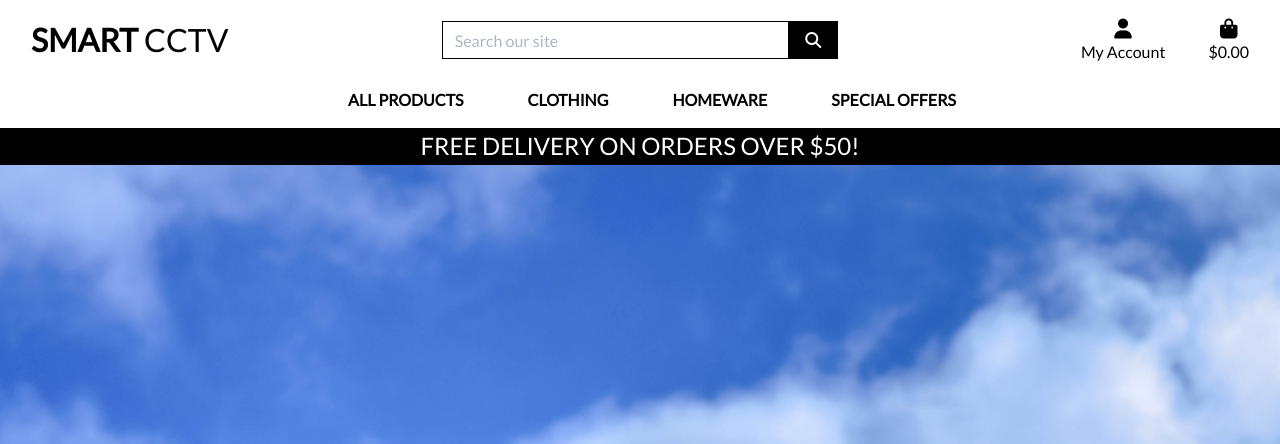
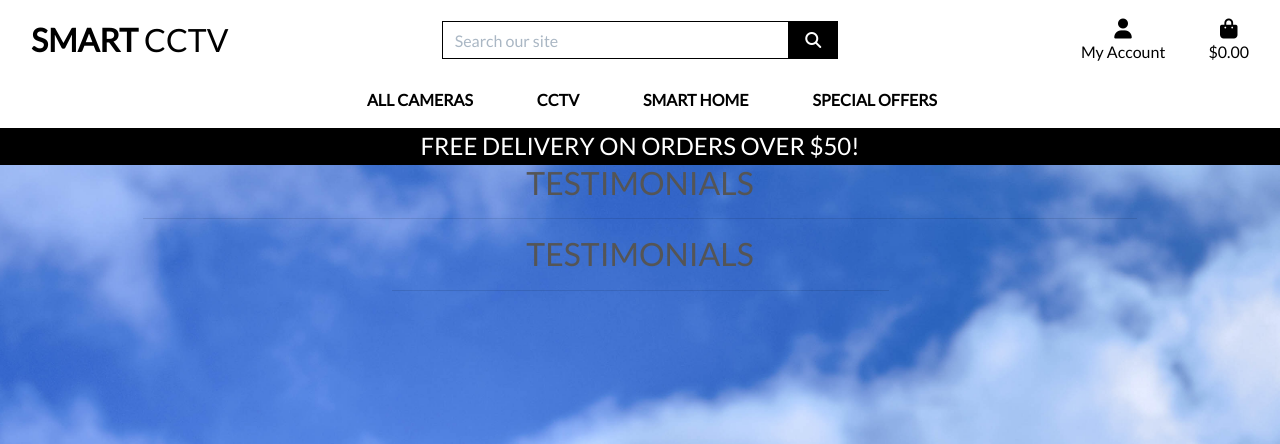
Before and after one commit to Zaurtime/smart_cctv, a Django app: page /testimonials/ in a window 1280 px wide. Shown: the top 444 px of the page. Run offline with Django 3.2, Linux system fonts and the light colour scheme; data that the repository does not hold is empty; some libraries are stand-ins or nearby versions.

Commit message:
Add bootstrap for testimonials and contact apps

```diff
--- a/static/css/base.css
+++ b/static/css/base.css
@@ -105,6 +105,8 @@ a.category-badge > span.badge:hover {
 input[name='q']::placeholder {
     color: #aab7c4;
 }
+
+
 
 /* ------------------------------- bootstrap toasts */
 
--- a/templates/includes/main-nav.html
+++ b/templates/includes/main-nav.html
@@ -2,31 +2,31 @@
     <ul class="navbar-nav w-auto mx-auto">
         <li class="nav-item dropdown">
             <a class="logo-font font-weight-bold nav-link text-black mr-5" href="#" id="all-products-link" data-toggle="dropdown" aria-haspopup="true" aria-expanded="false">
-                All Products
+                All Cameras
             </a>
             <div class="dropdown-menu border-0" aria-labelledby="all-products-link">
                 <a href="{% url 'products' %}?sort=price&direction=asc" class="dropdown-item">By Price</a>
                 <a href="{% url 'products' %}?sort=rating&direction=desc" class="dropdown-item ">By Rating</a>
                 <a href="{% url 'products' %}?sort=category&direction=asc" class="dropdown-item ">By Category</a>
-                <a href="{% url 'products' %}" class="dropdown-item">All Products</a>
+                <a href="{% url 'products' %}" class="dropdown-item">All Cameras</a>
             </div>
         </li>
 
         <li class="nav-item dropdown">
             <a class="logo-font font-weight-bold nav-link text-black mr-5" href="#" id="clothing-link" data-toggle="dropdown" aria-haspopup="true" aria-expanded="false">
-                Clothing
+                CCTV
             </a>
             <div class="dropdown-menu border-0" aria-labelledby="clothing-link">
-                <a href="{% url 'products' %}?category=activewear,essentials" class="dropdown-item">Activewear &amp; Essentials</a>
-                <a href="{% url 'products' %}?category=jeans" class="dropdown-item">Jeans</a>
-                <a href="{% url 'products' %}?category=shirts" class="dropdown-item">Shirts</a>
-                <a href="{% url 'products' %}?category=activewear,essentials,jeans,shirts" class="dropdown-item">All Clothing</a>
+                <a href="{% url 'products' %}?category=outdoor" class="dropdown-item">Outdoor Camera &amp; CCTV</a>
+                <a href="{% url 'products' %}?category=indoor" class="dropdown-item">Indoor Camera</a>
+                <a href="{% url 'products' %}?category=doorbell" class="dropdown-item">Doorbell Camera</a>
+                <a href="{% url 'products' %}?category=outdoor,cctv,indoor,doorbell" class="dropdown-item">All Cameras</a>
             </div>
         </li>
 
         <li class="nav-item dropdown">
             <a class="logo-font font-weight-bold nav-link text-black mr-5" href="#" id="homeware-link" data-toggle="dropdown" aria-haspopup="true" aria-expanded="false">
-                Homeware
+                SMART HOME
             </a>
             <div class="dropdown-menu border-0" aria-labelledby="homeware-link">
                 <a href="{% url 'products' %}?category=bed_bath" class="dropdown-item">Bed &amp; Bath</a>
--- a/testimonials/templates/testimonials/testimonials.html
+++ b/testimonials/templates/testimonials/testimonials.html
@@ -1,8 +1,19 @@
 {% extends "base.html" %}
 {% load static %}
 
+{% block page_header %}
+    <div class="container header-container">
+        <div class="row">
+            <div class="col text-center">
+                <h2 class="logo-font">Testimonials</h2>
+                <hr>
+            </div>
+        </div>
+    </div>
+{% endblock %}
+
 <!-- Code block for displaying current site's sub-page -->
-{% block extra_title %}| Testimonials{% endblock %}
+{% block extra_title %}| Page {% endblock %}
 
 <!-- Code block for displaying Testimonials page -->
 {% block content %}
```
Also changed, not shown: contact/templates/contact/contact.html (+11 -0 lines), testimonials/templates/testimonials/add_testimonial.html (+12 -3 lines), testimonials/templates/testimonials/edit_testimonial.html (+12 -4 lines), testimonials/templates/testimonials/testimonial_detail.html (+10 -2 lines), products/fixtures/products.json.
